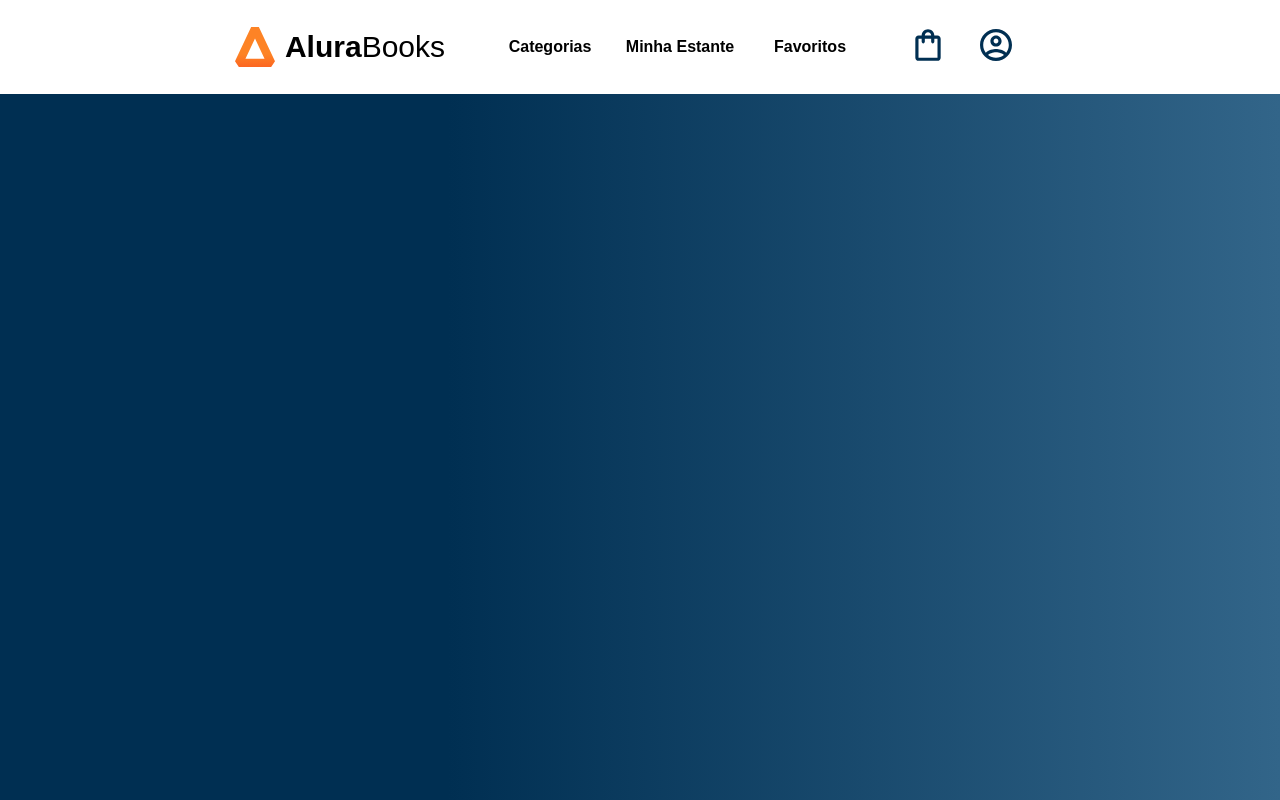
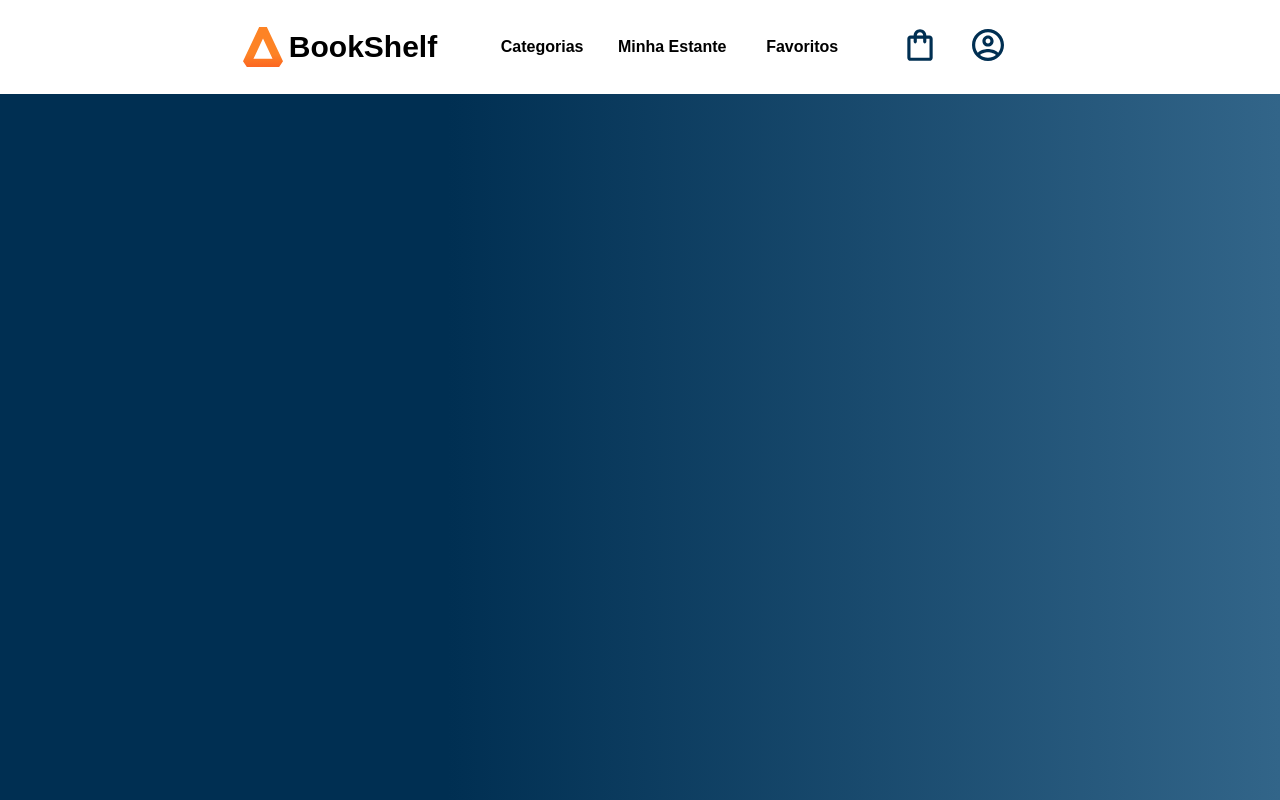
Before and after one commit to CruzOliveira/Projeto_BookShelf, a React (Create React App) app: page / in a window 1280 px wide. Built offline with nearby package versions, Linux system fonts and the light colour scheme.

Commit message:
styled-global

```diff
--- a/public/index.html
+++ b/public/index.html
@@ -22,7 +22,7 @@
       work correctly both with client-side routing and a non-root public URL.
       Learn how to configure a non-root public URL by running `npm run build`.
     -->
-  <title>Alura Books</title>
+  <title>BookShelf</title>
 </head>
 
 <body>
--- a/src/App.js
+++ b/src/App.js
@@ -7,9 +7,6 @@ const AppConteiner = styled.div`
   height: 100vh;
   background-image: linear-gradient(90deg, #002f52 35%, #326589);
   font-family: Arial, Helvetica, sans-serif;
-  li {
-    list-style: none;
-  }
 `;
 
 function App() {
--- a/src/components/IconesHeader/index.js
+++ b/src/components/IconesHeader/index.js
@@ -7,10 +7,12 @@ function Icones() {
     display: flex;
     align-items: center;
   `;
+
   const Icone = styled.li`
     margin-right: 40px;
     width: 25px;
   `;
+
   const Icon = styled.img`
     cursor: pointer;
   `;
--- a/src/components/Logo/index.js
+++ b/src/components/Logo/index.js
@@ -1,16 +1,27 @@
 import React from 'react';
+import styled from 'styled-components';
 import logo from '../../img/logo.svg';
-import './style.css';
 
 function Logo() {
+  const Logo = styled.div`
+    display: flex;
+  `;
+  const LogoImg = styled.img`
+    margin-right: 6px;
+  `;
+  const Titulo = styled.p`
+    font-weight: 600;
+    font-size: 30px;
+    span {
+      font-weight: 400;
+    }
+  `;
+
   return (
-    <div className="Logo">
-      <img src={logo} alt="Logo" className="logo-img" />
-      <p>
-        <strong>Alura</strong>
-        Books
-      </p>
-    </div>
+    <Logo>
+      <LogoImg src={logo} alt="Logo" />
+      <Titulo>BookShelf</Titulo>
+    </Logo>
   );
 }
 export default Logo;
--- a/src/components/Logo/style.css
+++ /dev/null
@@ -1,7 +0,0 @@
-.Logo{
-  display: flex;
-  font-size: 30px;
-}
-.logo-img{
-  margin-right: 10px;
-}
--- a/src/components/OpcoesHeader/index.js
+++ b/src/components/OpcoesHeader/index.js
@@ -22,9 +22,7 @@ function Opcoes() {
   return (
     <Opcoes>
       {textoOpcoes.map((text) => (
-        <Opcao>
-          <p>{text}</p>
-        </Opcao>
+        <Opcao>{text}</Opcao>
       ))}
     </Opcoes>
   );
--- a/src/index.css
+++ /dev/null
@@ -1,13 +0,0 @@
-body {
-  margin: 0;
-  font-family: -apple-system, BlinkMacSystemFont, 'Segoe UI', 'Roboto', 'Oxygen',
-    'Ubuntu', 'Cantarell', 'Fira Sans', 'Droid Sans', 'Helvetica Neue',
-    sans-serif;
-  -webkit-font-smoothing: antialiased;
-  -moz-osx-font-smoothing: grayscale;
-}
-
-code {
-  font-family: source-code-pro, Menlo, Monaco, Consolas, 'Courier New',
-    monospace;
-}
--- a/src/index.js
+++ b/src/index.js
@@ -1,14 +1,34 @@
 import React from 'react';
 import ReactDOM from 'react-dom/client';
-import './index.css';
 import App from './App';
 import reportWebVitals from './reportWebVitals';
+import { createGlobalStyle } from 'styled-components';
+
+const GlobalStyle = createGlobalStyle`
+body {
+  margin: 0;
+  font-family: -apple-system, BlinkMacSystemFont, 'Segoe UI', 'Roboto', 'Oxygen',
+    'Ubuntu', 'Cantarell', 'Fira Sans', 'Droid Sans', 'Helvetica Neue',
+    sans-serif;
+  -webkit-font-smoothing: antialiased;
+  -moz-osx-font-smoothing: grayscale;
+}
+
+code {
+  font-family: source-code-pro, Menlo, Monaco, Consolas, 'Courier New',
+    monospace;
+}
+li {
+    list-style: none;
+  }
+`;
 
 const root = ReactDOM.createRoot(document.getElementById('root'));
 root.render(
   <React.StrictMode>
+    <GlobalStyle />
     <App />
-  </React.StrictMode>
+  </React.StrictMode>,
 );
 
 // If you want to start measuring performance in your app, pass a function
```
Also changed, not shown: src/components/Pesquisa/index.js (added, +17 -0 lines).
